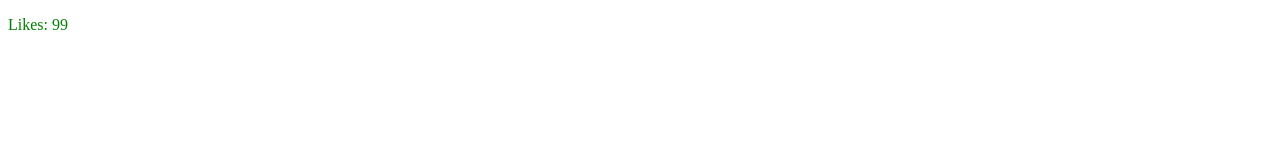
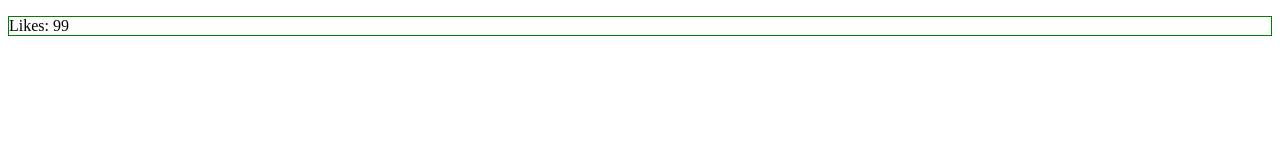
Before and after one commit to giorgi123412/html-and-css-tutorials, a plain HTML site: page 7-INHERITANCE/index.html in a window 1280 px wide. Drawn offline with Linux system fonts and the light colour scheme.

Commit message:
feat(7-INHERITANCE): finish tutorial-2

```diff
--- a/7-INHERITANCE/style.css
+++ b/7-INHERITANCE/style.css
@@ -1,3 +1,3 @@
 .text {
-    color: green;
+	border: 1px solid green;
 }
```
